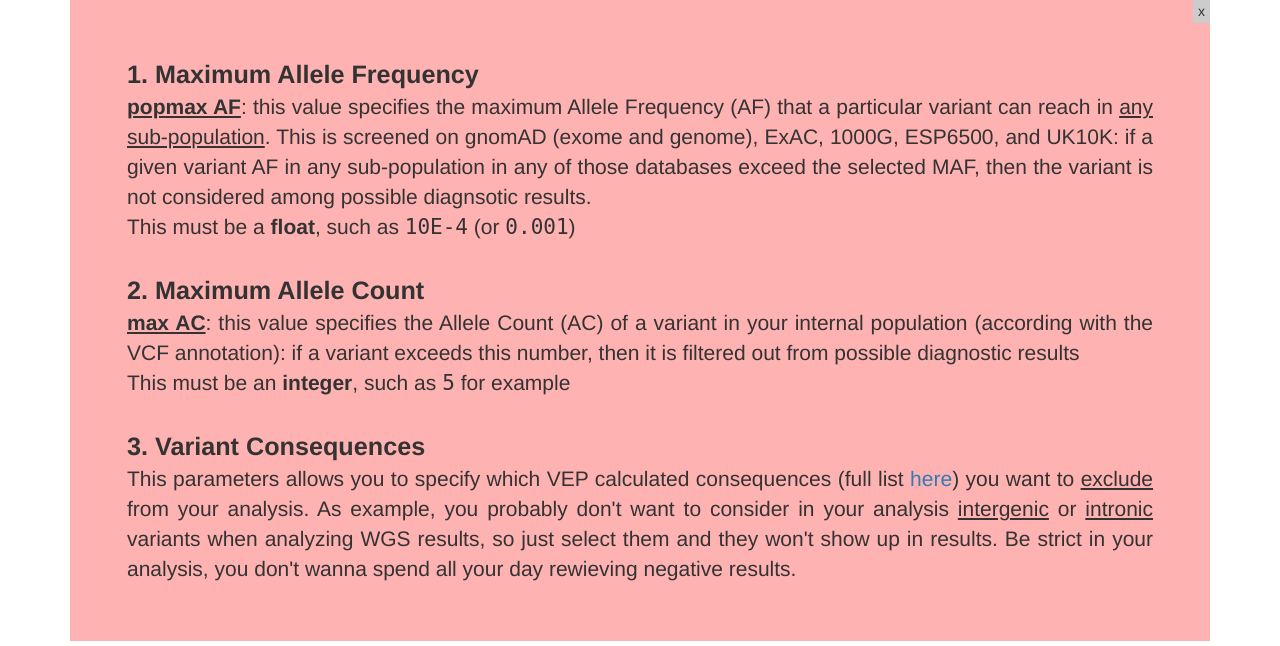
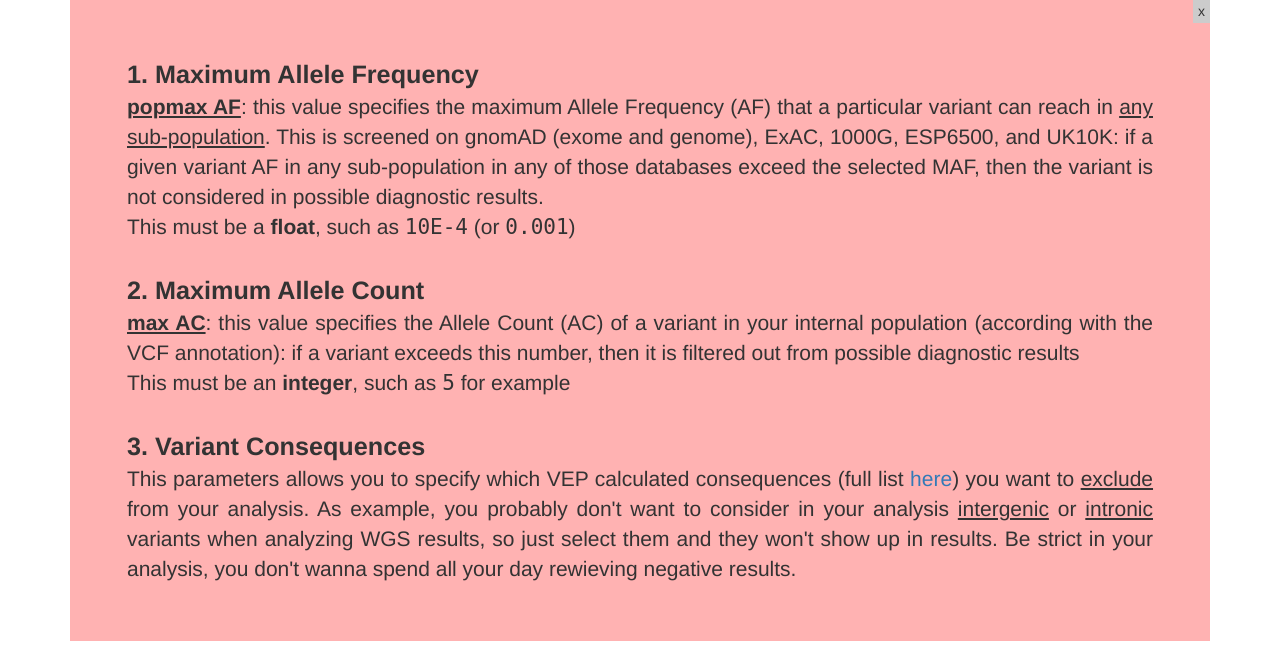
Before and after one commit to cccnrc/diagnosticator-AWS, a Flask app: page /filtering in a window 1280 px wide. Shown: the part 154-800 px from the top of the page. Run offline with Flask 2, Linux system fonts and the light colour scheme; the visitor is signed in with stand-in values (Sample User, id 1); data comes from the database, SQL or seed files in the repository; parts of the project's set-up code (start-up, migrations or seed data) failed here and were passed over; some libraries are stand-ins or nearby versions.

Commit message:
corrected filter explanation page

```diff
--- a/app/templates/filtering_DXcator.html
+++ b/app/templates/filtering_DXcator.html
@@ -47,7 +47,7 @@
       <stream style="font-weight: bold; font-size: 120%;"> 1. Maximum Allele Frequency </stream>
       <br>
       <stream style="text-decoration: underline; font-weight: bold;">popmax AF</stream>: this value specifies the maximum Allele Frequency (AF) that a particular variant can reach in <stream style="text-decoration: underline;">any sub-population</stream>. This is screened on gnomAD (exome and genome), ExAC, 1000G, ESP6500, and UK10K: if a given variant
-      AF in any sub-population in any of those databases exceed the selected MAF, then the variant is not considered among possible diagnsotic results.
+      AF in any sub-population in any of those databases exceed the selected MAF, then the variant is not considered in possible diagnostic results.
       <br>
       This must be a <stream style="font-weight: bold;">float</stream>, such as <stream style="font-family: monospace;">10E-4</stream> (or <stream style="font-family: monospace;">0.001</stream>)
       <br>
```
